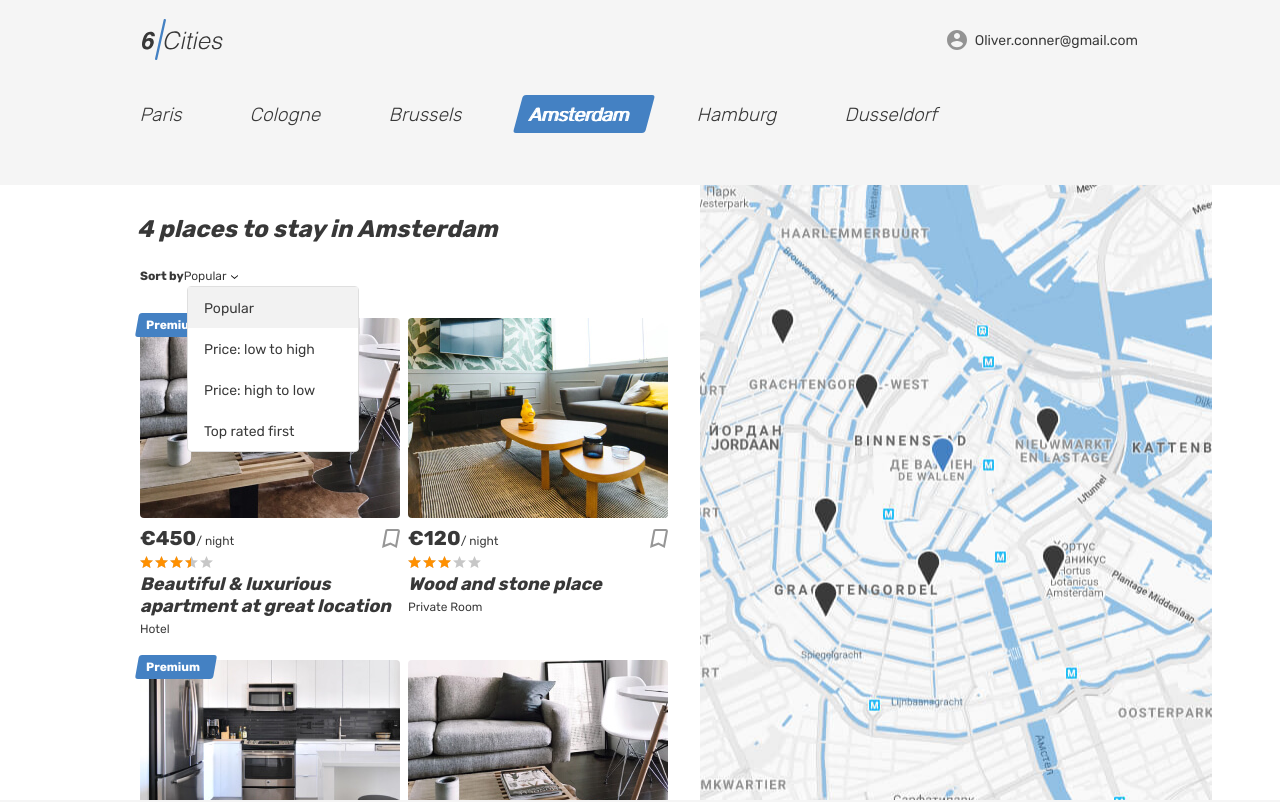
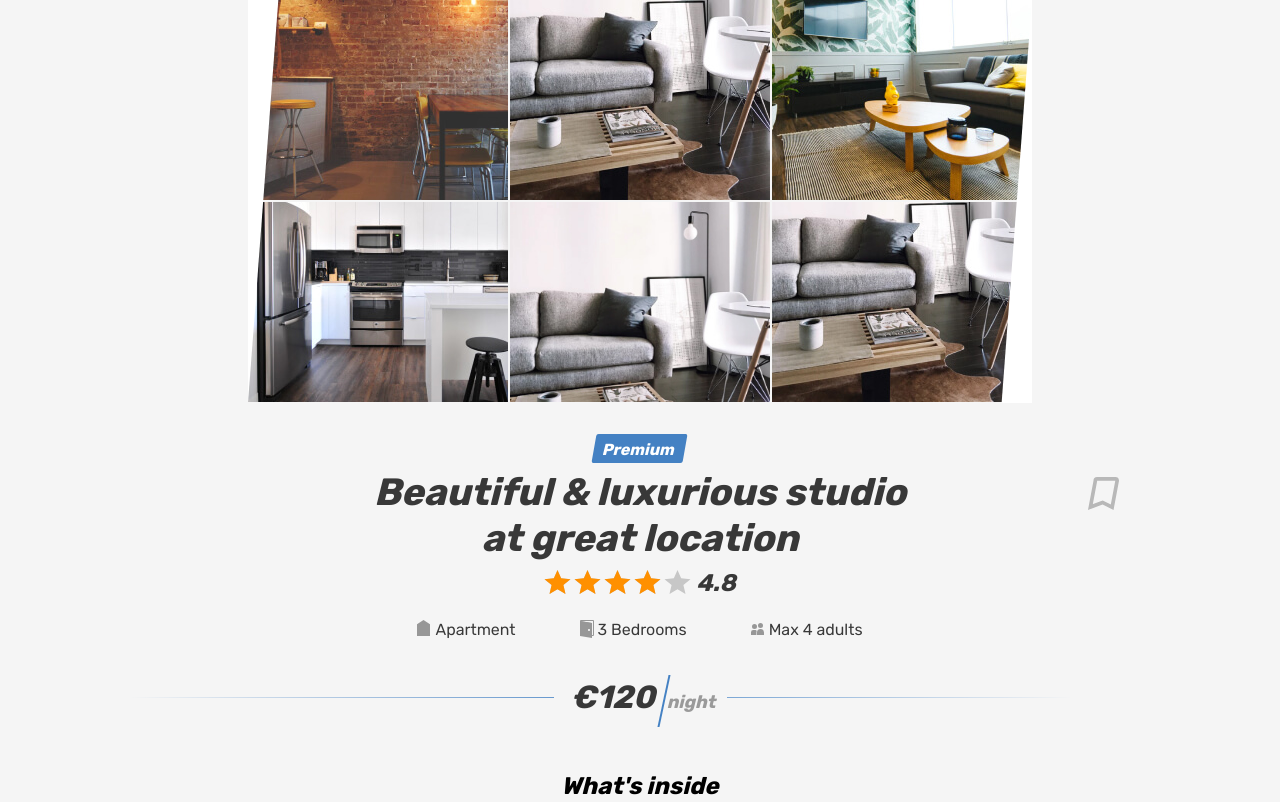
Before and after one commit to yourgen/1424299-six-cities-4, a React app: page /offer-details in a window 1280 px wide. Shown: the top 802 px of the page. Built offline with nearby package versions, Linux system fonts and the light colour scheme.

Commit message:
Подключение реакт роутера
- Арр переделан в классовый компонент;
- добавлены пути для роутера к компонентам;
- исправления в разметке.

```diff
--- a/src/components/app/app.jsx
+++ b/src/components/app/app.jsx
@@ -1,18 +1,44 @@
-import React from "react";
+import React, {PureComponent} from "react";
+import {Switch, Route, BrowserRouter} from "react-router-dom";
 import Main from "../main/main.jsx";
+import OfferDetails from "../offer-details/offer-details.jsx";
 
 import PropTypes from "prop-types";
 
 const handleCardTitleClick = () => {};
 
-const App = ({rentOffers}) => {
+class App extends PureComponent {
+  constructor(props) {
+    super(props);
+
+  }
+
+  _renderApp() {
+    const {rentOffers} = this.props;
+
     return (
       <Main
         rentOffers={rentOffers}
         onCardTitleClick={handleCardTitleClick}
       />
     );
-};
+  }
+
+  render() {
+    return (
+      <BrowserRouter>
+        <Switch>
+          <Route exact path="/">
+            {this._renderApp()}
+          </Route>
+          <Route exact path="/offer-details">
+            <OfferDetails/>
+          </Route>
+        </Switch>
+      </BrowserRouter>
+    );
+  }
+}
 
 App.propTypes = {
   rentOffers: PropTypes.arrayOf(
--- a/src/components/offer-details/offer-details.jsx
+++ b/src/components/offer-details/offer-details.jsx
@@ -1,6 +1,8 @@
 import React from "react";
 
 // import PropTypes from "prop-types";
+
+const rating = 80; // temporal data
 
 const OfferDetails = ({}) => {
   return (
@@ -46,7 +48,7 @@ const OfferDetails = ({}) => {
             </div>
             <div className="property__rating rating">
               <div className="property__stars rating__stars">
-                <span style="width: 80%"></span>
+                <span style={{width: `${rating}%`}}></span>
                 <span className="visually-hidden">Rating</span>
               </div>
               <span className="property__rating-value rating__value">4.8</span>
@@ -135,7 +137,7 @@ const OfferDetails = ({}) => {
                   <div className="reviews__info">
                     <div className="reviews__rating rating">
                       <div className="reviews__stars rating__stars">
-                        <span style="width: 80%"></span>
+                        <span style={{width: `${rating}%`}}></span>
                         <span className="visually-hidden">Rating</span>
                       </div>
                     </div>
@@ -222,7 +224,7 @@ const OfferDetails = ({}) => {
                 </div>
                 <div className="place-card__rating rating">
                   <div className="place-card__stars rating__stars">
-                    <span style="width: 80%"></span>
+                    <span style={{width: `${rating}%`}}></span>
                     <span className="visually-hidden">Rating</span>
                   </div>
                 </div>
@@ -254,7 +256,7 @@ const OfferDetails = ({}) => {
                 </div>
                 <div className="place-card__rating rating">
                   <div className="place-card__stars rating__stars">
-                    <span style="width: 80%"></span>
+                    <span style={{width: `${rating}%`}}></span>
                     <span className="visually-hidden">Rating</span>
                   </div>
                 </div>
@@ -286,7 +288,7 @@ const OfferDetails = ({}) => {
                 </div>
                 <div className="place-card__rating rating">
                   <div className="place-card__stars rating__stars">
-                    <span style="width: 100%"></span>
+                    <span style={{width: `${rating}%`}}></span>
                     <span className="visually-hidden">Rating</span>
                   </div>
                 </div>
```
Lines whose indentation alone changed are shown as unchanged.
